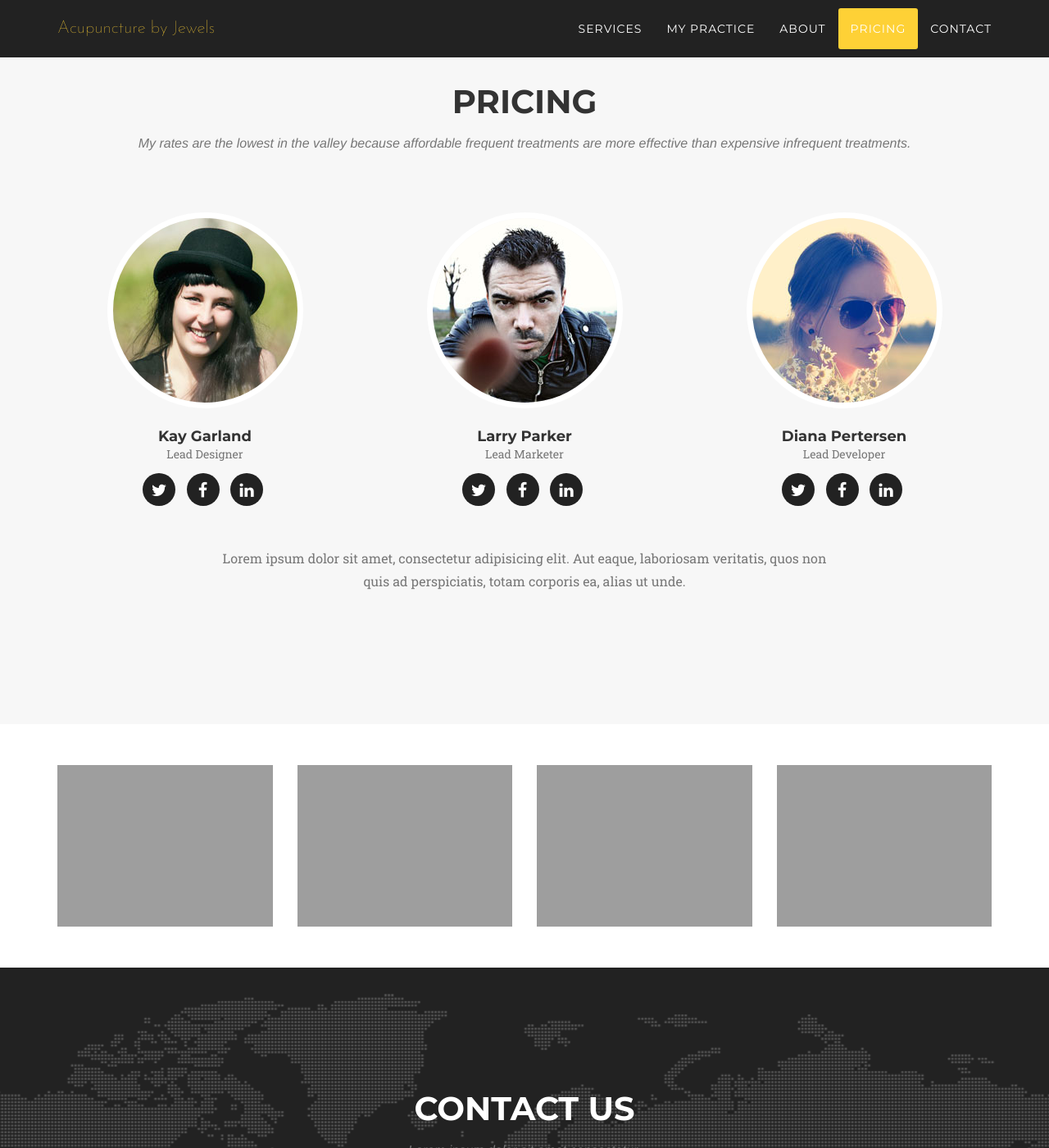
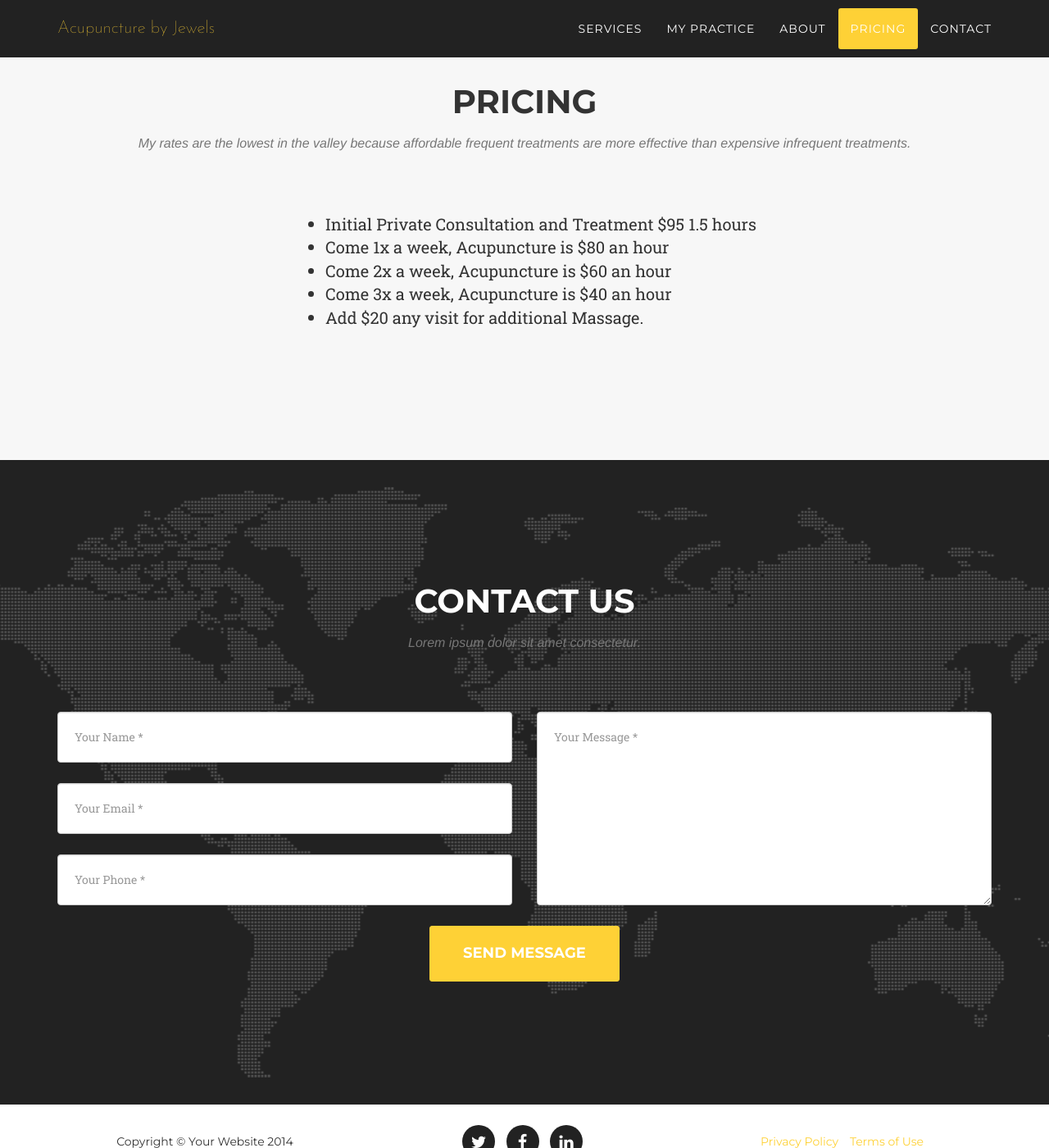
Before and after one commit to asimpletune/acupuncturebyjewels, a Jekyll site: the page built from pages/index.html, in a window 1280 px wide and 1400 px high, scrolled down 4775 px. Shown: the whole window at 82% size. Built offline with Jekyll 4.4.1, drawn with Linux system fonts in a browser that asks for light colours; some web fonts are replaced.

Commit message:
Add #pricing content

```diff
--- a/_includes/nav.html
+++ b/_includes/nav.html
@@ -28,7 +28,7 @@
                     <a class="page-scroll" href="#about">About</a>
                 </li>
                 <li>
-                    <a class="page-scroll" href="#team">Pricing</a>
+                    <a class="page-scroll" href="#pricing">Pricing</a>
                 </li>
                 <li>
                     <a class="page-scroll" href="#contact">Contact</a>
--- a/css/styles.scss
+++ b/css/styles.scss
@@ -39,3 +39,12 @@
     content: unset;
   }
 }
+
+#pricing {
+  .prices {
+    display: flex;
+    align-items: center;
+    justify-content: center;
+    font-size: 20px;
+  }
+}
--- a/pages/index.html
+++ b/pages/index.html
@@ -211,97 +211,24 @@ permalink: /index
     </div>
 </section>
 
-<!-- Team Section -->
-<section id="team" class="bg-light-gray">
+<!-- Pricing Section -->
+<section id="pricing" class="bg-light-gray">
     <div class="container editable">
         <div class="row">
             <div class="col-lg-12 text-center">
-                <h2 class="section-heading">Pricing</h2>
-                <h3 class="section-subheading text-muted">My rates are the lowest in the valley because affordable frequent treatments are more effective than expensive infrequent treatments.</h3>
+                {{ site.content | where:"id", "/content/pricing/heading" }}
             </div>
         </div>
-        <div class="row">
-            <div class="col-sm-4">
-                <div class="team-member">
-                    <img src="{{ site.github.url }}/images/team/1.jpg" class="img-responsive img-circle" alt="">
-                    <h4>Kay Garland</h4>
-                    <p class="text-muted">Lead Designer</p>
-                    <ul class="list-inline social-buttons">
-                        <li><a href="#"><i class="fa fa-twitter"></i></a>
-                        </li>
-                        <li><a href="#"><i class="fa fa-facebook"></i></a>
-                        </li>
-                        <li><a href="#"><i class="fa fa-linkedin"></i></a>
-                        </li>
-                    </ul>
-                </div>
-            </div>
-            <div class="col-sm-4">
-                <div class="team-member">
-                    <img src="{{ site.github.url }}/images/team/2.jpg" class="img-responsive img-circle" alt="">
-                    <h4>Larry Parker</h4>
-                    <p class="text-muted">Lead Marketer</p>
-                    <ul class="list-inline social-buttons">
-                        <li><a href="#"><i class="fa fa-twitter"></i></a>
-                        </li>
-                        <li><a href="#"><i class="fa fa-facebook"></i></a>
-                        </li>
-                        <li><a href="#"><i class="fa fa-linkedin"></i></a>
-                        </li>
-                    </ul>
-                </div>
-            </div>
-            <div class="col-sm-4">
-                <div class="team-member">
-                    <img src="{{ site.github.url }}/images/team/3.jpg" class="img-responsive img-circle" alt="">
-                    <h4>Diana Pertersen</h4>
-                    <p class="text-muted">Lead Developer</p>
-                    <ul class="list-inline social-buttons">
-                        <li><a href="#"><i class="fa fa-twitter"></i></a>
-                        </li>
-                        <li><a href="#"><i class="fa fa-facebook"></i></a>
-                        </li>
-                        <li><a href="#"><i class="fa fa-linkedin"></i></a>
-                        </li>
-                    </ul>
-                </div>
-            </div>
+        <div class="prices">
+              {{ site.content | where:"id", "/content/pricing/pricing" }}
         </div>
-        <div class="row">
+        <!-- <div class="row">
             <div class="col-lg-8 col-lg-offset-2 text-center">
                 <p class="large text-muted">Lorem ipsum dolor sit amet, consectetur adipisicing elit. Aut eaque, laboriosam veritatis, quos non quis ad perspiciatis, totam corporis ea, alias ut unde.</p>
             </div>
-        </div>
+        </div> -->
     </div>
 </section>
-
-<!-- Clients Aside -->
-<aside class="clients">
-    <div class="container editable">
-        <div class="row">
-            <div class="col-md-3 col-sm-6">
-                <a href="#">
-                    <img src="{{ site.github.url }}/images/logos/envato.jpg" class="img-responsive img-centered" alt="">
-                </a>
-            </div>
-            <div class="col-md-3 col-sm-6">
-                <a href="#">
-                    <img src="{{ site.github.url }}/images/logos/designmodo.jpg" class="img-responsive img-centered" alt="">
-                </a>
-            </div>
-            <div class="col-md-3 col-sm-6">
-                <a href="#">
-                    <img src="{{ site.github.url }}/images/logos/themeforest.jpg" class="img-responsive img-centered" alt="">
-                </a>
-            </div>
-            <div class="col-md-3 col-sm-6">
-                <a href="#">
-                    <img src="{{ site.github.url }}/images/logos/creative-market.jpg" class="img-responsive img-centered" alt="">
-                </a>
-            </div>
-        </div>
-    </div>
-</aside>
 
 <!-- Contact Section -->
 <section id="contact">
```
Also changed, not shown: _content/pricing/heading.md (added, +7 -0 lines), _content/pricing/pricing.md (added, +7 -0 lines).
